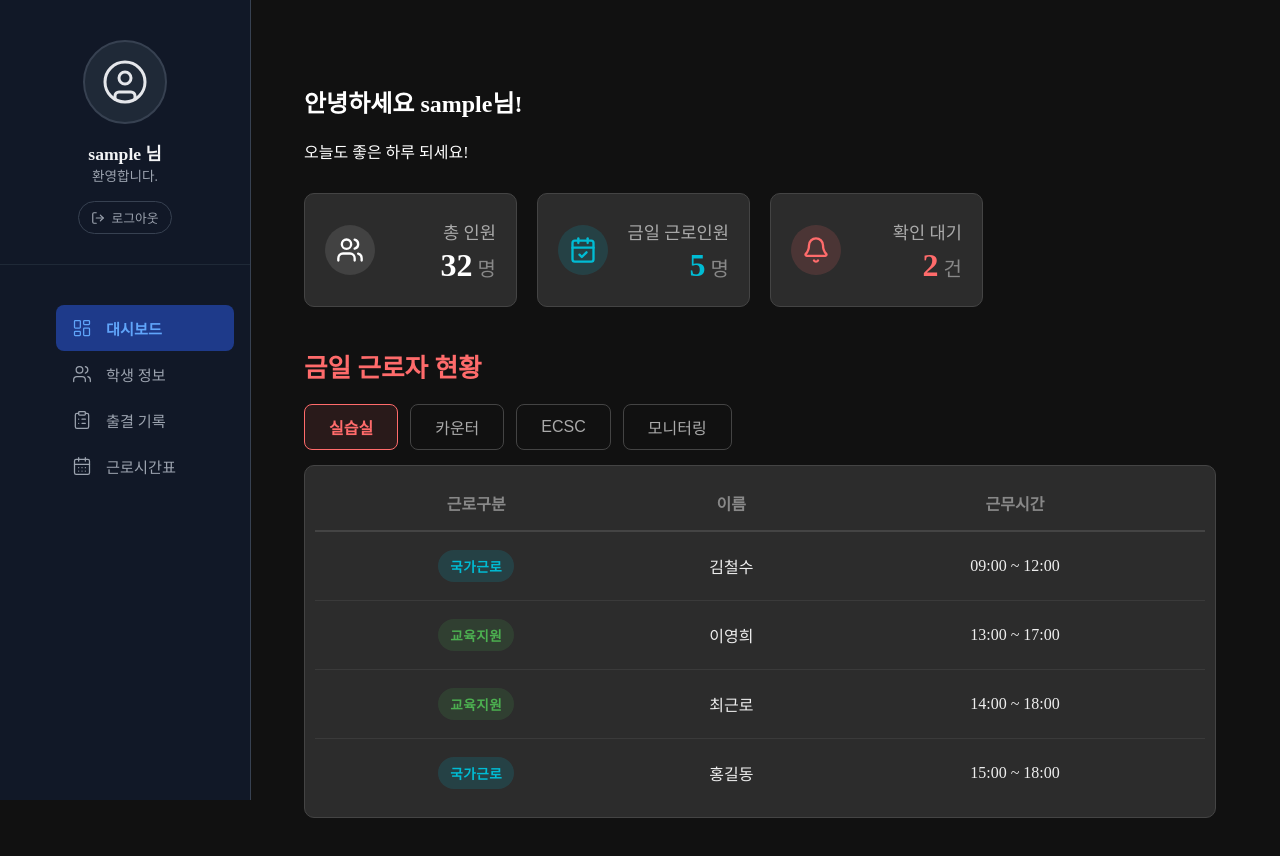
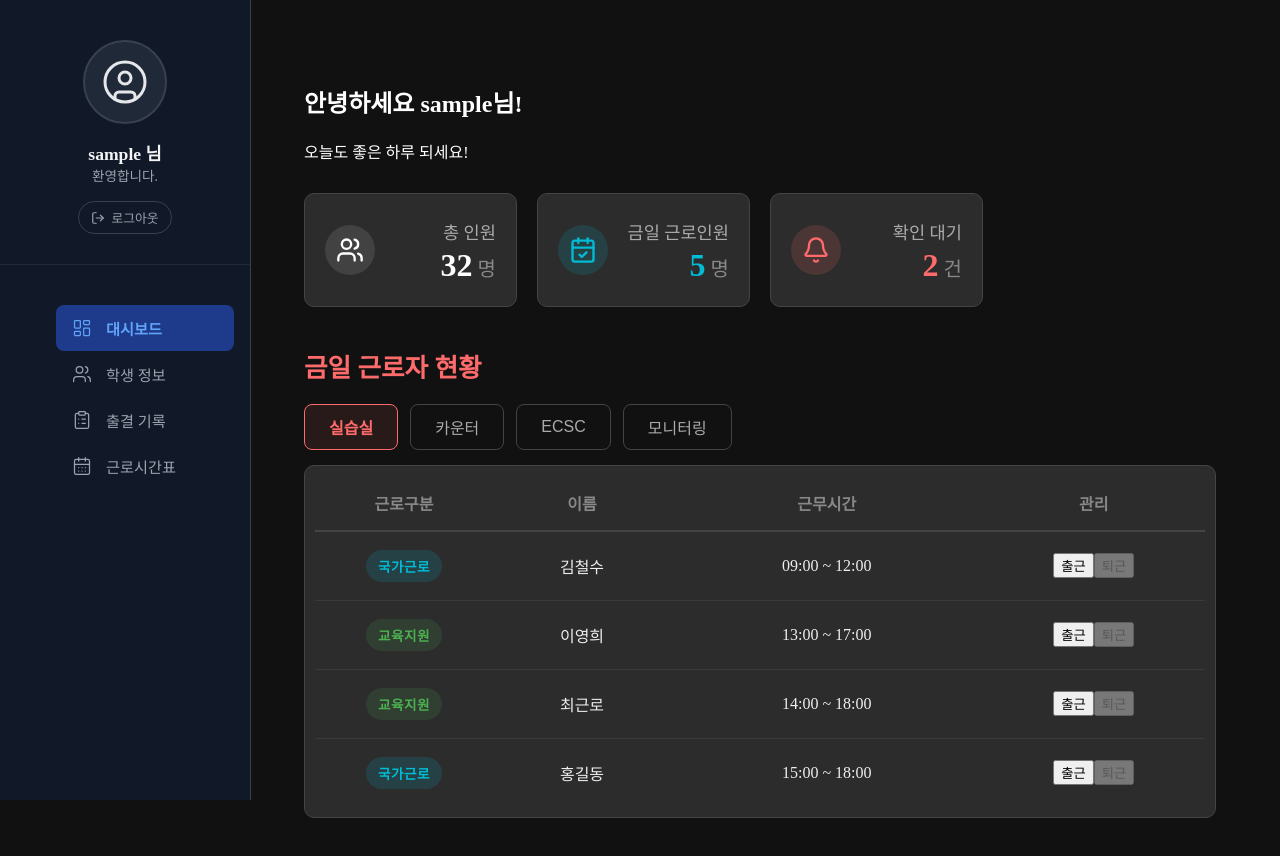
Before and after one commit to SHP-0701/student-manage-app, a Next.js app: page /dashboard in a window 1280 px wide. Shown: the top 856 px of the page. Built offline with nearby package versions, Linux system fonts and the light colour scheme; sample sign-in values are in the browser's storage.

Commit message:
대시보드 근로자 현황 테이블 내 관리 열 추가

```diff
--- a/pages/dashboard/index.js
+++ b/pages/dashboard/index.js
@@ -24,6 +24,7 @@ const DUMMY_DATA = [
     stdJob: '실습실',
     stdName: '김철수',
     workTime: '09:00 ~ 12:00',
+    status: '근로대기',
   },
   {
     id: 2,
@@ -31,6 +32,7 @@ const DUMMY_DATA = [
     stdJob: '실습실',
     stdName: '이영희',
     workTime: '13:00 ~ 17:00',
+    status: '근로대기',
   },
   {
     id: 3,
@@ -38,6 +40,7 @@ const DUMMY_DATA = [
     stdJob: '카운터',
     stdName: '박민수',
     workTime: '09:00 ~ 14:00',
+    status: '근로대기',
   },
   {
     id: 4,
@@ -45,6 +48,7 @@ const DUMMY_DATA = [
     stdJob: 'ECSC',
     stdName: '정지원',
     workTime: '10:00 ~ 16:00',
+    status: '근로대기',
   },
   {
     id: 5,
@@ -52,6 +56,7 @@ const DUMMY_DATA = [
     stdJob: '실습실',
     stdName: '최근로',
     workTime: '14:00 ~ 18:00',
+    status: '근로대기',
   },
   {
     id: 6,
@@ -59,6 +64,7 @@ const DUMMY_DATA = [
     stdJob: '실습실',
     stdName: '홍길동',
     workTime: '15:00 ~ 18:00',
+    status: '근로대기',
   },
 ];
 
@@ -70,6 +76,9 @@ export default function DashboardPage() {
 
   // 탭 상태 관리(초기값: '실습실')
   const [activeTab, setActiveTab] = useState(STD_JOB[0]);
+
+  // 근로자 현황 상태 관리
+  const [workerList, setWorkerList] = useState(DUMMY_DATA);
 
   useEffect(() => {
     // 01. 세션 체크
@@ -85,7 +94,7 @@ export default function DashboardPage() {
   }, [router]);
 
   // 선택된 탭에 맞는 데이터 필터링
-  const filteredList = DUMMY_DATA.filter((item) => item.stdJob === activeTab);
+  const filteredList = workerList.filter((item) => item.stdJob === activeTab);
 
   // 이름이 로드되지 않았다면(리다이렉트 중) 빈 화면 보여주기
   if (!admName) return null;
@@ -102,6 +111,24 @@ export default function DashboardPage() {
       default:
         return styles.badgeGray;
     }
+  };
+
+  // 출근 버튼 클릭 핸들러
+  const handleCheckIn = (id) => {
+    setWorkerList((prev) =>
+      prev.map((item) =>
+        item.id === id ? { ...item, status: '근로중' } : item,
+      ),
+    );
+  };
+
+  // 퇴근 버튼 클릭 핸들러
+  const handleCheckOut = (id) => {
+    setWorkerList((prev) =>
+      prev.map((item) =>
+        item.id === id ? { ...item, status: '근로종료' } : item,
+      ),
+    );
   };
 
   return (
@@ -197,9 +224,11 @@ export default function DashboardPage() {
             <table className={styles.workerTable}>
               <thead>
                 <tr>
-                  <th>근로구분</th> {/** 국가근로, 행정인턴, 교육지원 */}
-                  <th>이름</th>
-                  <th>근무시간</th>
+                  <th style={{ width: '20%' }}>근로구분</th>{' '}
+                  {/** 국가근로, 행정인턴, 교육지원 */}
+                  <th style={{ width: '20%' }}>이름</th>
+                  <th style={{ width: '35%' }}>근무시간</th>
+                  <th style={{ width: '25%' }}>관리</th>
                 </tr>
               </thead>
               <tbody>
@@ -217,6 +246,26 @@ export default function DashboardPage() {
                       </td>
                       <td>{item.stdName}</td>
                       <td>{item.workTime}</td>
+                      <td>
+                        <div className={styles.btnGroup}>
+                          {/** 출근 버튼 */}
+                          <button
+                            className={`${styles.checkBtn} ${item.status === '근로중' ? styles.working : ''}`}
+                            onClick={() => handleCheckIn(item.id)}
+                            disabled={item.status != '근로대기'}
+                          >
+                            출근
+                          </button>
+                          {/** 퇴근 버튼 */}
+                          <button
+                            className={`${styles.checkBtn} ${item.status === '근로종료' ? styles.done : ''}`}
+                            onClick={() => handleCheckOut(item.id)}
+                            disabled={item.status !== '근로중'}
+                          >
+                            퇴근
+                          </button>
+                        </div>
+                      </td>
                     </tr>
                   ))
                 ) : (
```
